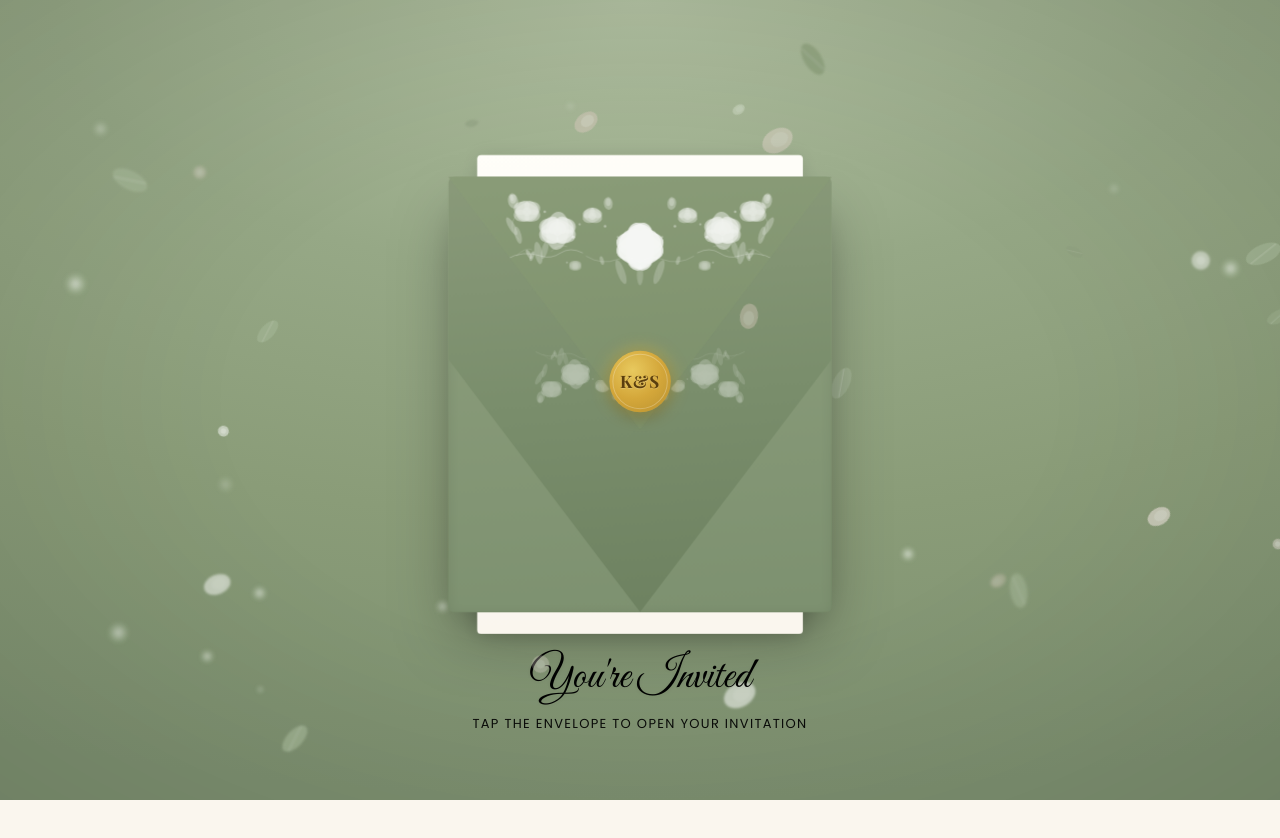
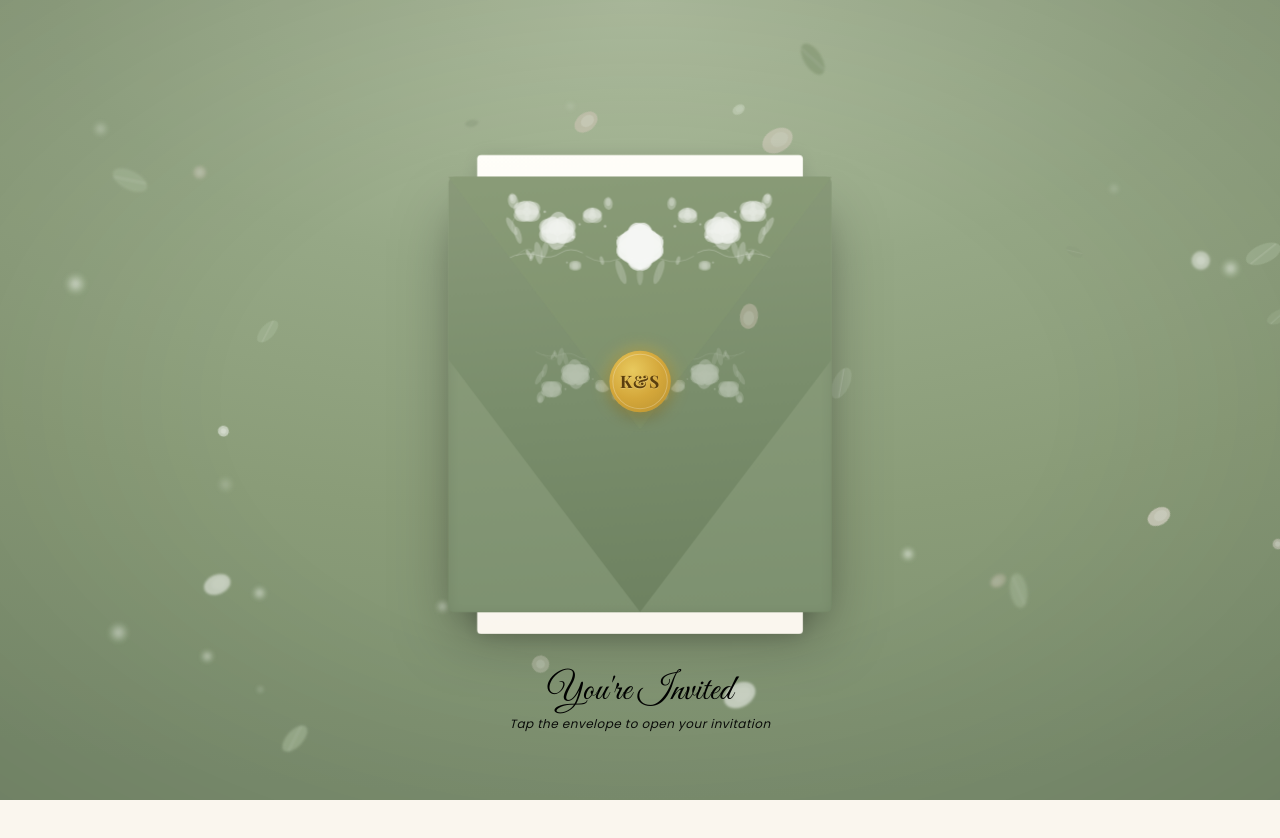
Before and after one commit to Kaushalmistr/RSVP-Website-Animation, a Next.js app: page / in a window 1280 px wide. Shown: the top 838 px of the page. Built offline with nearby package versions, Linux system fonts and the light colour scheme; a web font is replaced by a local one.

Commit message:
style: refine invitation text typography and spacing for a more delicate aesthetic

```diff
--- a/src/components/invitationText.tsx
+++ b/src/components/invitationText.tsx
@@ -7,27 +7,29 @@ interface InvitationTextProps {
 export default function InvitationText({ visible }: InvitationTextProps) {
   return (
     <div
-      className={`pointer-events-none fixed inset-x-0 bottom-[8vh] z-[6] flex flex-col items-center gap-2 transition-opacity duration-700 ${
+      className={`pointer-events-none fixed inset-x-0 bottom-[8vh] z-[6] flex flex-col items-center gap-1 transition-opacity duration-700 ${
         visible ? "opacity-100" : "opacity-0"
       }`}
     >
-      {/* "You're Invited" in cursive */}
+      {/* "You're Invited" in cursive — delicate, dark ink, not oversized */}
       <p
-        className="font-cursive text-rose-deep animate-[tapPulse_2.8s_ease-in-out_infinite]"
+        className="font-cursive text-ink animate-[tapPulse_2.8s_ease-in-out_infinite]"
         style={{
-          fontSize: "clamp(28px, 6vw, 44px)",
-          textShadow: "0 1px 4px rgba(0,0,0,0.08)",
-          lineHeight: 1.2,
+          fontSize: "clamp(24px, 4.5vw, 36px)",
+          lineHeight: 1.15,
+          letterSpacing: "0.01em",
         }}
       >
         You&apos;re Invited
       </p>
 
-      {/* Sub-text */}
+      {/* Sub-text — lowercase italic serif, muted sage, small and refined */}
       <p
-        className="font-cinzel tracking-widest text-ink/80 uppercase animate-[tapPulse_2.8s_ease-in-out_0.3s_infinite]"
+        className="font-serif-display italic text-ink/50 animate-[tapPulse_2.8s_ease-in-out_0.3s_infinite]"
         style={{
-          fontSize: "clamp(10px, 2.5vw, 13px)",
+          fontSize: "clamp(10px, 1.8vw, 12px)",
+          letterSpacing: "0.04em",
+          lineHeight: 1.4,
         }}
       >
         Tap the envelope to open your invitation
```
